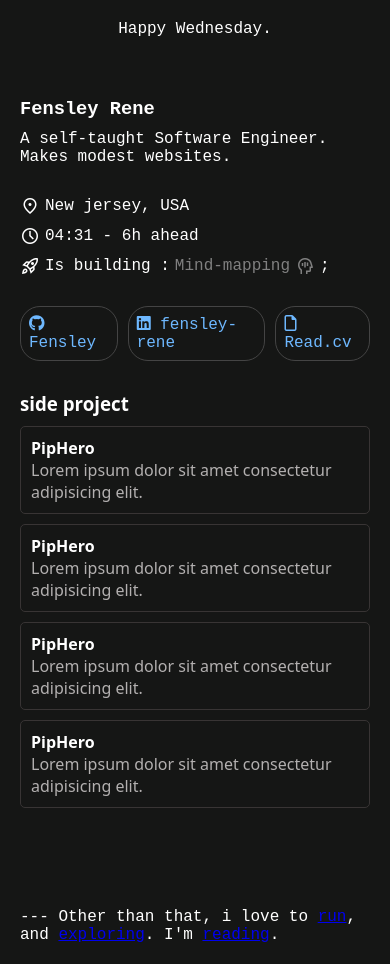
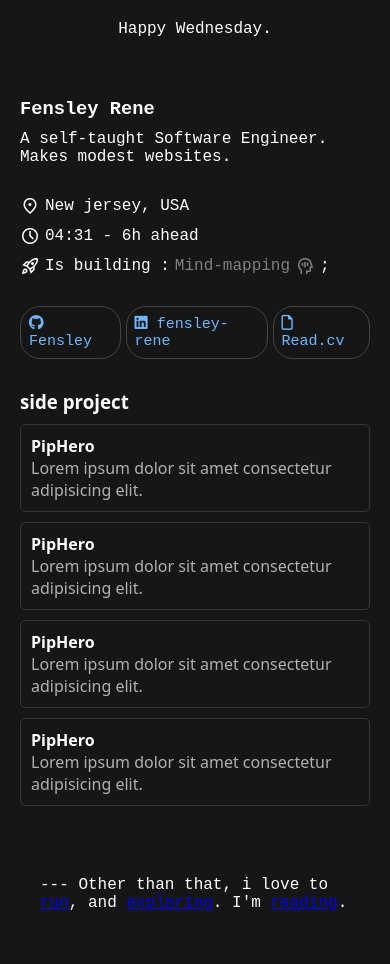
Before and after one commit to Fensley/my-porfolio, a plain HTML site: page index.html in a window 390 px wide. Drawn offline with nearby package versions, Linux system fonts and the light colour scheme.

Commit message:
initial commit

```diff
--- a/style.css
+++ b/style.css
@@ -98,4 +98,12 @@ section {
   section {
     margin: 20px;
   }
+  .social {
+    gap: 5px;
+    font-size: 15px;
+  }
+  .other {
+    margin-top: 50px;
+    padding: 20px;
+  }
 }
```
